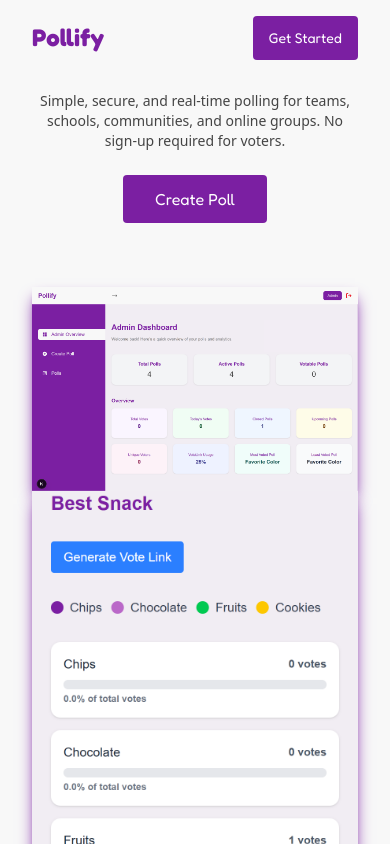
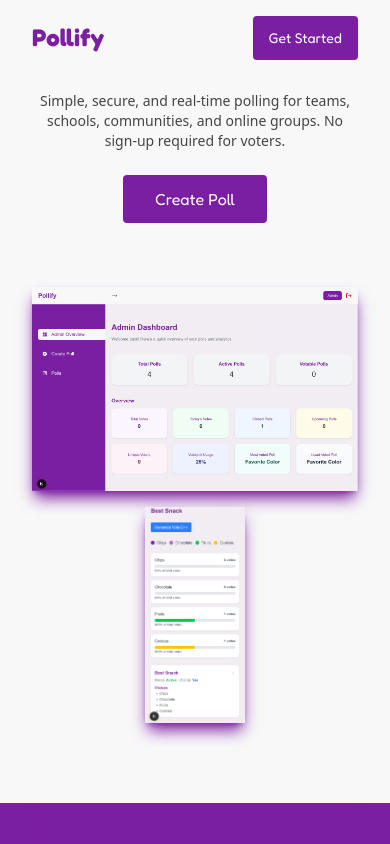
Before and after one commit to chiamakauyanna/pollify, a Next.js app in the folder frontend/: page / in a window 390 px wide. Shown: the top 844 px of the page. Built offline with nearby package versions, Linux system fonts and the light colour scheme; no server answers.

Commit message:
Adjust hero image

```diff
--- a/frontend/pages/index.tsx
+++ b/frontend/pages/index.tsx
@@ -36,20 +36,22 @@
           </div>
 
           {/* Right Illustration */}
-          <div className="lg:flex md:flex rounded-xl gap-4">
+          <div className="flex md:flex-row flex-col rounded-xl gap-4 items-center">
             <Image
               src="/screenshots/pollify_dashboard.png"
               alt="Illustration of online polling"
               width={380}
               height={380}
-              className="md:w-[500px] xl:w-[550px] h-auto shadow-lg shadow-primary "
+              className="md:w-[500px] xl:w-[550px] h-auto shadow-lg shadow-primary"
+              loading="eager"
             />
             <Image
               src="/screenshots/pollify_details.png"
               alt="Illustration of online polling"
-              width={380}
-              height={380}
-              className="md:w-[150px] xl:w-[155px] h-auto shadow-lg shadow-primary "
+              width={100}
+              height={100}
+              className="md:w-[150px] xl:w-[155px] h-auto shadow-lg shadow-primary"
+              loading="eager"
             />
           </div>
         </div>
```
